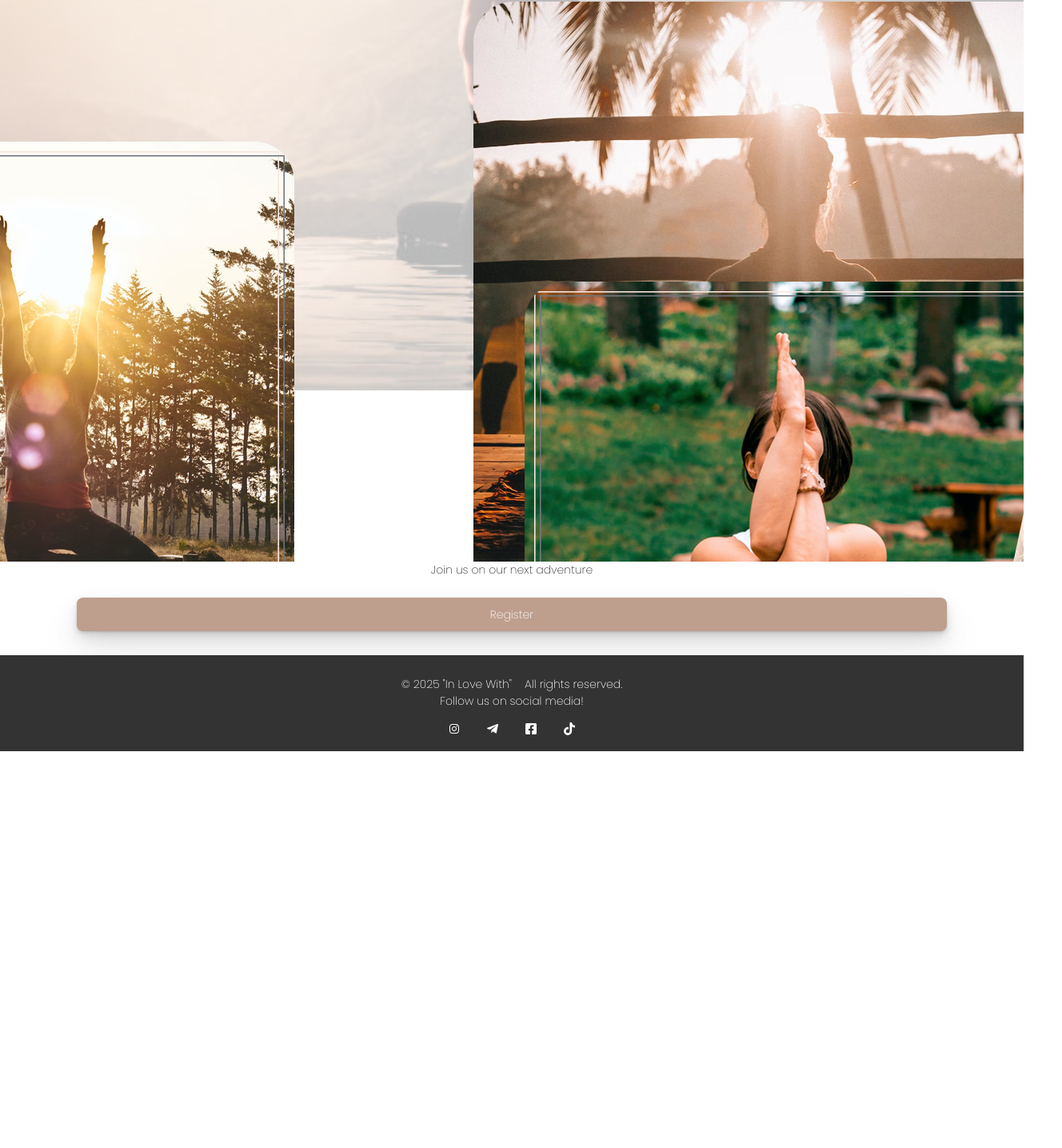
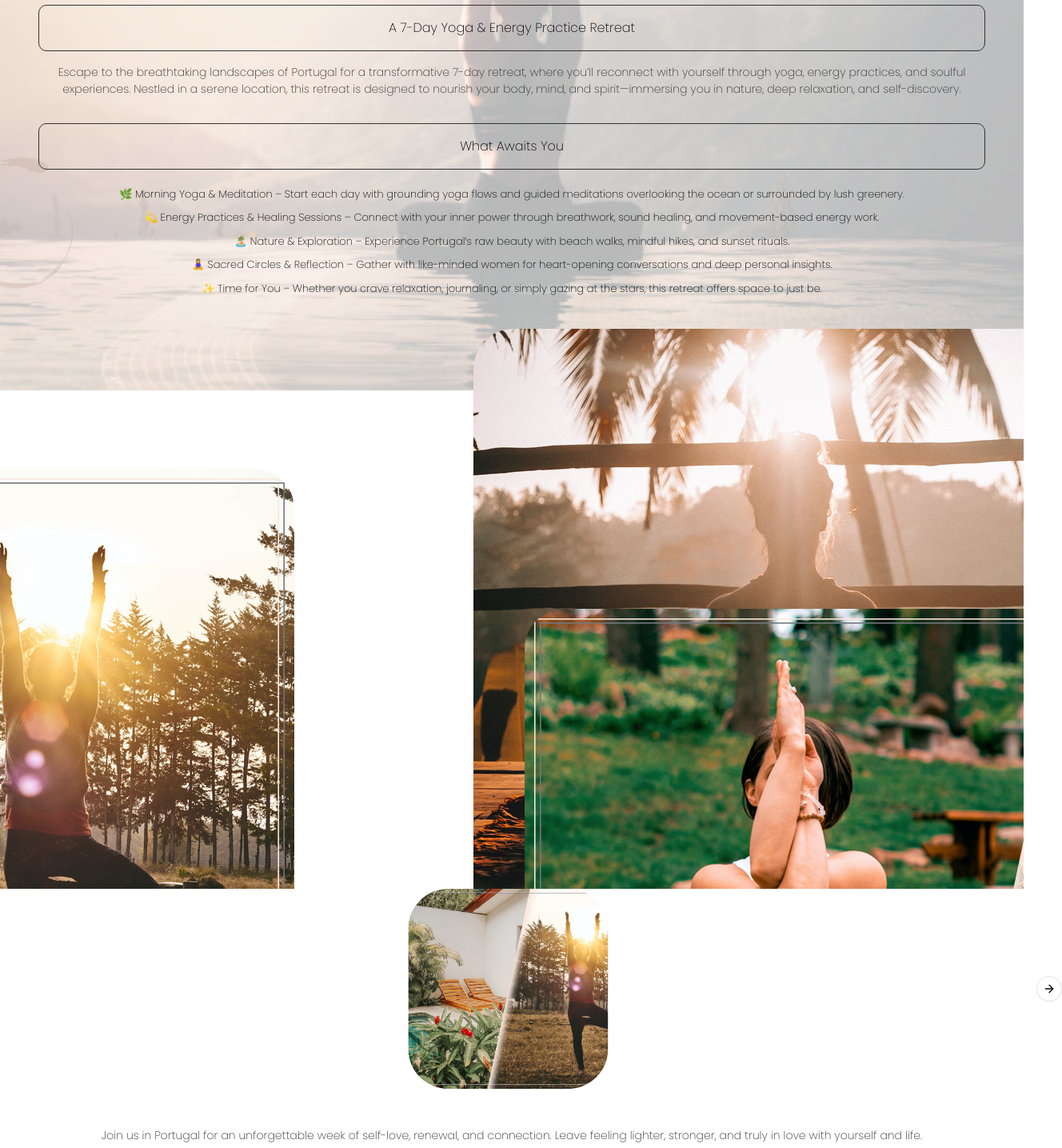
Before and after one commit to Marconion/in-love-with-next-js, a Next.js app: page /next_retreat in a window 1280 px wide. Shown: the part 421-1856 px from the top of the page at 80% size, 1328 px wide, since content can reach past the window. Before the commit the page ends 1360 px from the top, so only its background shows below. Built offline with nearby package versions, Linux system fonts and the light colour scheme.

Commit message:
Add Embla carousel components and dependencies for enhanced UI functionality

```diff
--- a/package.json
+++ b/package.json
@@ -13,6 +13,8 @@
     "@radix-ui/react-slot": "^1.1.2",
     "class-variance-authority": "^0.7.1",
     "clsx": "^2.1.1",
+    "embla-carousel-autoplay": "^8.5.2",
+    "embla-carousel-react": "^8.5.2",
     "lucide-react": "^0.477.0",
     "motion": "^12.4.7",
     "next": "15.1.7",
--- a/src/app/next_retreat/page.js
+++ b/src/app/next_retreat/page.js
@@ -1,3 +1,4 @@
+"use client";
 import React from "react";
 import "./page.css";
 import { CardInfo } from "../components/CardInfo";
@@ -13,7 +14,22 @@ import FadeInSection from "../components/FadeInSection";
 import FadeIn from "../components/FadeIn";
 import { CustomButton } from "../components/CustomButton";
 
+import {
+  Carousel,
+  CarouselContent,
+  CarouselItem,
+  CarouselNext,
+  CarouselPrevious,
+} from "@/components/ui/carousel";
+import useEmblaCarousel from "embla-carousel-react";
+import Autoplay from "embla-carousel-autoplay";
+import TransparentBlock from "../components/TransparentBlock";
+
 const NextRetreat = () => {
+  const [emblaRef] = useEmblaCarousel({ loop: true }, [
+    Autoplay({ delay: 4000 }),
+  ]);
+
   return (
     <div>
       <FadeIn>
@@ -39,13 +55,47 @@ const NextRetreat = () => {
         <p>Here you will learn about our upcoming events.</p>
         <div style={{ marginTop: "-1rem" }}></div>
         <FadeInSection>
-          <div style={{ padding: "2rem" }}>
-            <p>
-              Lorem ipsum dolor sit, amet consectetur adipisicing elit. Enim,
-              reprehenderit quo earum aliquam deserunt, sequi voluptatum
-              similique pariatur accusantium, voluptates dolores at harum.
-              Quaerat repudiandae reiciendis nihil, voluptate minima quibusdam.
+          <div style={{ padding: "0rem 2rem 0rem", textAlign: "center" }}>
+            <h1 className="pb-4">In Love With... Portugal</h1>
+            <TransparentBlock>
+              <h2> A 7-Day Yoga & Energy Practice Retreat</h2>
+            </TransparentBlock>
+            <p className="pb-4">
+              Escape to the breathtaking landscapes of Portugal for a
+              transformative 7-day retreat, where you’ll reconnect with yourself
+              through yoga, energy practices, and soulful experiences. Nestled
+              in a serene location, this retreat is designed to nourish your
+              body, mind, and spirit—immersing you in nature, deep relaxation,
+              and self-discovery.
             </p>
+            <TransparentBlock>
+              <h2>What Awaits You</h2>
+            </TransparentBlock>
+            <ul className="flex flex-col mb-4">
+              <li>
+                🌿 Morning Yoga & Meditation – Start each day with grounding
+                yoga flows and guided meditations overlooking the ocean or
+                surrounded by lush greenery.
+              </li>
+              <li>
+                💫 Energy Practices & Healing Sessions – Connect with your inner
+                power through breathwork, sound healing, and movement-based
+                energy work.
+              </li>
+              <li>
+                🏝️ Nature & Exploration – Experience Portugal’s raw beauty with
+                beach walks, mindful hikes, and sunset rituals.
+              </li>
+              <li>
+                🧘‍♀️ Sacred Circles & Reflection – Gather with like-minded women
+                for heart-opening conversations and deep personal insights.
+              </li>
+              <li>
+                ✨ Time for You – Whether you crave relaxation, journaling, or
+                simply gazing at the stars, this retreat offers space to just
+                be.
+              </li>
+            </ul>
           </div>
           <Image
             style={{
@@ -145,7 +195,83 @@ const NextRetreat = () => {
           </div>
         </FadeInSection>
         <FadeInSection>
-          <p className="mb-6">Join us on our next adventure</p>
+          <Carousel
+            plugins={[
+              Autoplay({
+                delay: 5000,
+                loop: true,
+                disableOnInteraction: false,
+                autoplay: true,
+                autoplaySpeed: 5000,
+              }),
+            ]}>
+            <CarouselContent style={{ width: "100%" }}>
+              <CarouselItem className="flex justify-center items-center">
+                {" "}
+                <Image
+                  key="retreat1"
+                  src={retreat1}
+                  alt="Retreat 1"
+                  style={{
+                    // position: "absolute",
+                    // right: 0,
+                    // top: 0,
+                    // right: "-40%",
+                    height: "250px",
+                    width: "250px",
+                    borderRadius: "50px",
+                    objectFit: "cover",
+                  }}
+                />
+              </CarouselItem>
+              <CarouselItem className="flex justify-center items-center">
+                {" "}
+                <Image
+                  key="retreat2"
+                  src={retreat2}
+                  alt="Retreat 2"
+                  style={{
+                    // position: "absolute",
+                    // right: 0,
+                    // top: 0,
+                    // right: "-40%",
+                    height: "250px",
+                    width: "250px",
+                    borderRadius: "50px",
+                    objectFit: "cover",
+                  }}
+                />
+              </CarouselItem>
+              <CarouselItem className="flex justify-center items-center">
+                {" "}
+                <Image
+                  key="retreat3"
+                  src={retreat3}
+                  alt="Retreat 3"
+                  style={{
+                    // position: "absolute",
+                    // right: 0,
+                    // top: 0,
+                    // right: "-40%",
+                    height: "250px",
+                    width: "250px",
+                    borderRadius: "50px",
+                    objectFit: "cover",
+                  }}
+                />
+              </CarouselItem>
+            </CarouselContent>
+            <CarouselPrevious />
+            <CarouselNext />
+          </Carousel>
+        </FadeInSection>
+
+        <FadeInSection>
+          <p className="my-6 p-6">
+            Join us in Portugal for an unforgettable week of self-love, renewal,
+            and connection. Leave feeling lighter, stronger, and truly in love
+            with yourself and life.
+          </p>
           <div className="flex flex-col justify-center align-middle mx-24">
             <CustomButton type={"submit"} label="Register" />
           </div>
--- /dev/null
+++ b/src/components/ui/carousel.jsx
@@ -0,0 +1,194 @@
+"use client";
+import * as React from "react"
+import useEmblaCarousel from "embla-carousel-react";
+import { ArrowLeft, ArrowRight } from "lucide-react"
+
+import { cn } from "@/lib/utils"
+import { Button } from "@/components/ui/button"
+
+const CarouselContext = React.createContext(null)
+
+function useCarousel() {
+  const context = React.useContext(CarouselContext)
+
+  if (!context) {
+    throw new Error("useCarousel must be used within a <Carousel />")
+  }
+
+  return context
+}
+
+const Carousel = React.forwardRef((
+  {
+    orientation = "horizontal",
+    opts,
+    setApi,
+    plugins,
+    className,
+    children,
+    ...props
+  },
+  ref
+) => {
+  const [carouselRef, api] = useEmblaCarousel({
+    ...opts,
+    axis: orientation === "horizontal" ? "x" : "y",
+  }, plugins)
+  const [canScrollPrev, setCanScrollPrev] = React.useState(false)
+  const [canScrollNext, setCanScrollNext] = React.useState(false)
+
+  const onSelect = React.useCallback((api) => {
+    if (!api) {
+      return
+    }
+
+    setCanScrollPrev(api.canScrollPrev())
+    setCanScrollNext(api.canScrollNext())
+  }, [])
+
+  const scrollPrev = React.useCallback(() => {
+    api?.scrollPrev()
+  }, [api])
+
+  const scrollNext = React.useCallback(() => {
+    api?.scrollNext()
+  }, [api])
+
+  const handleKeyDown = React.useCallback((event) => {
+    if (event.key === "ArrowLeft") {
+      event.preventDefault()
+      scrollPrev()
+    } else if (event.key === "ArrowRight") {
+      event.preventDefault()
+      scrollNext()
+    }
+  }, [scrollPrev, scrollNext])
+
+  React.useEffect(() => {
+    if (!api || !setApi) {
+      return
+    }
+
+    setApi(api)
+  }, [api, setApi])
+
+  React.useEffect(() => {
+    if (!api) {
+      return
+    }
+
+    onSelect(api)
+    api.on("reInit", onSelect)
+    api.on("select", onSelect)
+
+    return () => {
+      api?.off("select", onSelect)
+    };
+  }, [api, onSelect])
+
+  return (
+    <CarouselContext.Provider
+      value={{
+        carouselRef,
+        api: api,
+        opts,
+        orientation:
+          orientation || (opts?.axis === "y" ? "vertical" : "horizontal"),
+        scrollPrev,
+        scrollNext,
+        canScrollPrev,
+        canScrollNext,
+      }}>
+      <div
+        ref={ref}
+        onKeyDownCapture={handleKeyDown}
+        className={cn("relative", className)}
+        role="region"
+        aria-roledescription="carousel"
+        {...props}>
+        {children}
+      </div>
+    </CarouselContext.Provider>
+  );
+})
+Carousel.displayName = "Carousel"
+
+const CarouselContent = React.forwardRef(({ className, ...props }, ref) => {
+  const { carouselRef, orientation } = useCarousel()
+
+  return (
+    <div ref={carouselRef} className="overflow-hidden">
+      <div
+        ref={ref}
+        className={cn(
+          "flex",
+          orientation === "horizontal" ? "-ml-4" : "-mt-4 flex-col",
+          className
+        )}
+        {...props} />
+    </div>
+  );
+})
+CarouselContent.displayName = "CarouselContent"
+
+const CarouselItem = React.forwardRef(({ className, ...props }, ref) => {
+  const { orientation } = useCarousel()
+
+  return (
+    <div
+      ref={ref}
+      role="group"
+      aria-roledescription="slide"
+      className={cn(
+        "min-w-0 shrink-0 grow-0 basis-full",
+        orientation === "horizontal" ? "pl-4" : "pt-4",
+        className
+      )}
+      {...props} />
+  );
+})
+CarouselItem.displayName = "CarouselItem"
+
+const CarouselPrevious = React.forwardRef(({ className, variant = "outline", size = "icon", ...props }, ref) => {
+  const { orientation, scrollPrev, canScrollPrev } = useCarousel()
+
+  return (
+    <Button
+      ref={ref}
+      variant={variant}
+      size={size}
+      className={cn("absolute  h-8 w-8 rounded-full", orientation === "horizontal"
+        ? "-left-12 top-1/2 -translate-y-1/2"
+        : "-top-12 left-1/2 -translate-x-1/2 rotate-90", className)}
+      disabled={!canScrollPrev}
+      onClick={scrollPrev}
+      {...props}>
+      <ArrowLeft className="h-4 w-4" />
+      <span className="sr-only">Previous slide</span>
+    </Button>
+  );
+})
+CarouselPrevious.displayName = "CarouselPrevious"
+
+const CarouselNext = React.forwardRef(({ className, variant = "outline", size = "icon", ...props }, ref) => {
+  const { orientation, scrollNext, canScrollNext } = useCarousel()
+
+  return (
+    <Button
+      ref={ref}
+      variant={variant}
+      size={size}
+      className={cn("absolute h-8 w-8 rounded-full", orientation === "horizontal"
+        ? "-right-12 top-1/2 -translate-y-1/2"
+        : "-bottom-12 left-1/2 -translate-x-1/2 rotate-90", className)}
+      disabled={!canScrollNext}
+      onClick={scrollNext}
+      {...props}>
+      <ArrowRight className="h-4 w-4" />
+      <span className="sr-only">Next slide</span>
+    </Button>
+  );
+})
+CarouselNext.displayName = "CarouselNext"
+
+export { Carousel, CarouselContent, CarouselItem, CarouselPrevious, CarouselNext };
--- a/videos/video.mp4.json
+++ b/videos/video.mp4.json
@@ -6,7 +6,7 @@
     "mux": {
       "uploadId": "G8tzyPlBz0100bhWpTL600vuBTNocbg1dIU6tiy8CedhvE",
       "assetId": "t81VYBgEQUUEbFgDdbIsUTOgDGPJUZ01mdR1BloReugQ",
-      "playbackId": "KaLAKbxjLihpEg2vD02eiEA2gX01cTv9p6L8j7jRme8bc"
+      "playbackId": "wU7e8E75kpU01ho02A5G6tEHySpm01smwwjhAK0200lbVsoM"
     }
   },
   "createdAt": 1740561267595,
```
Also changed, not shown: 1 other file (tests, documents, lock files or other folders).
